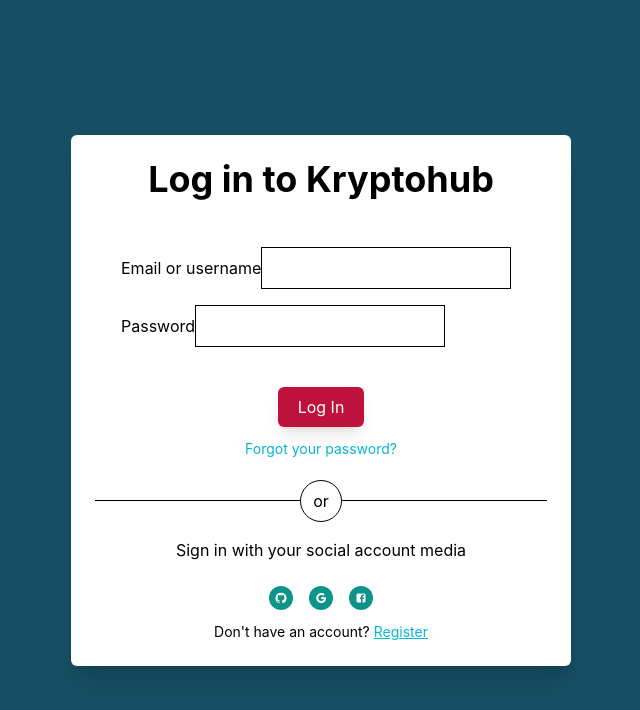
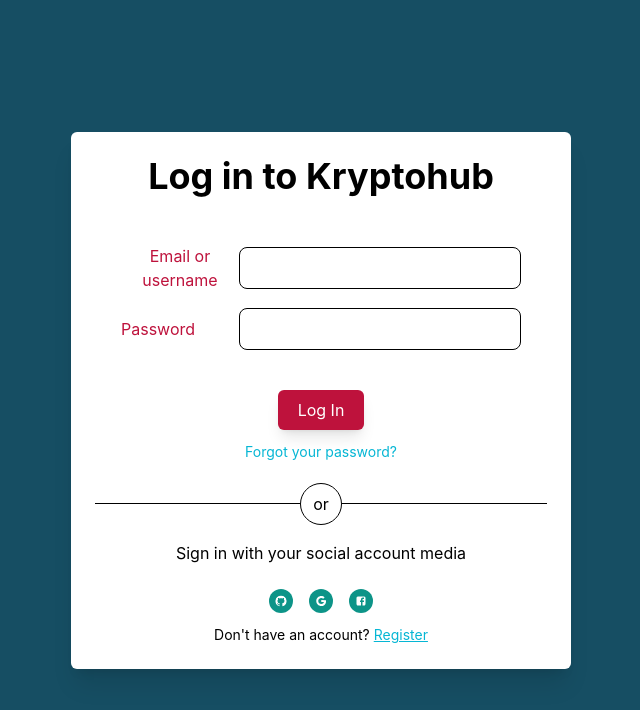
Before and after one commit to nccasia/kcryptohub-fe, a Next.js app: page /login in a window 1280 px wide. Shown: the top 710 px of the page, without its empty margins (319-959 px from the left). Built offline with nearby package versions, Linux system fonts and the light colour scheme.

Commit message:
fix bug ui

```diff
--- a/components/InputField.tsx
+++ /dev/null
@@ -1,36 +0,0 @@
-import React from "react";
-import { FieldErrors, UseFormRegisterReturn } from "react-hook-form";
-export interface InputFieldProps {
-  lable: string;
-  type: string;
-  registerReturn: UseFormRegisterReturn;
-  errorField: FieldErrors | undefined;
-}
-const InputField = ({
-  type,
-  lable,
-  registerReturn,
-  errorField,
-}: InputFieldProps) => {
-  return (
-    <div className="flex flex-col py-2">
-      <div className="flex justify-between items-center ">
-        <label className="text-rose-700">{lable}</label>
-        <input
-          type={type}
-          className="border border-solid border-black outline-none py-2 px-4 rounded-lg"
-          {...registerReturn}
-          autoComplete="off"
-          aria-label={lable}
-        />
-      </div>
-      {errorField && (
-        <span className="text-red-500 text-left text-sm mt-2">
-          {errorField?.message}
-        </span>
-      )}
-    </div>
-  );
-};
-
-export default InputField;
--- a/src/pages/login/index.tsx
+++ b/src/pages/login/index.tsx
@@ -7,7 +7,6 @@
 import { yupResolver } from "@hookform/resolvers/yup";
 import * as Yup from "yup";
 import Link from "next/link";
-import InputField from "@/components/InputField";
 import { IFormLogin } from "@/type/login/login.type";
 
 const schemaValidation = Yup.object({
@@ -42,18 +41,38 @@
             onSubmit={handleSubmit(onSubmit)}
             className="mt-10 mb-5 mx-auto max-w-[400px] text-center"
           >
-            <InputField
-              lable="Email or username"
-              type="text"
-              registerReturn={register("emailOrUsername")}
-              errorField={errors?.emailOrUsername}
-            />
-            <InputField
-              lable="Password"
-              type="password"
-              registerReturn={register("password")}
-              errorField={errors?.password}
-            />
+            <div className="flex flex-col py-2">
+              <div className="flex justify-between items-center ">
+                <label className="text-rose-700">Email or username</label>
+                <input
+                  type="text"
+                  className="border border-solid border-black outline-none py-2 px-4 rounded-lg"
+                  {...register("emailOrUsername")}
+                  autoComplete="off"
+                />
+              </div>
+              {errors?.emailOrUsername && (
+                <span className="text-red-500 text-left text-sm mt-2">
+                  {errors?.emailOrUsername?.message}
+                </span>
+              )}
+            </div>
+            <div className="flex flex-col py-2">
+              <div className="flex justify-between items-center ">
+                <label className="text-rose-700">Password</label>
+                <input
+                  type="password"
+                  className="border border-solid border-black outline-none py-2 px-4 rounded-lg"
+                  {...register("password")}
+                  autoComplete="off"
+                />
+              </div>
+              {errors?.password && (
+                <span className="text-red-500 text-left text-sm mt-2">
+                  {errors?.password?.message}
+                </span>
+              )}
+            </div>
             <button
               type="submit"
               className="bg-rose-700 text-white block text-center py-2 px-5 rounded-md shadow-lg mt-8 mx-auto"
--- a/tsconfig.json
+++ b/tsconfig.json
@@ -16,7 +16,6 @@
     "incremental": true,
     "baseUrl": ".",
     "paths": {
-      "@/components/*": ["./components/*"],
       "@/styles/*": ["./styles/*"],
       "@/type/*": ["./type/*"],
       "@/src/*": ["./src/*"]
```
